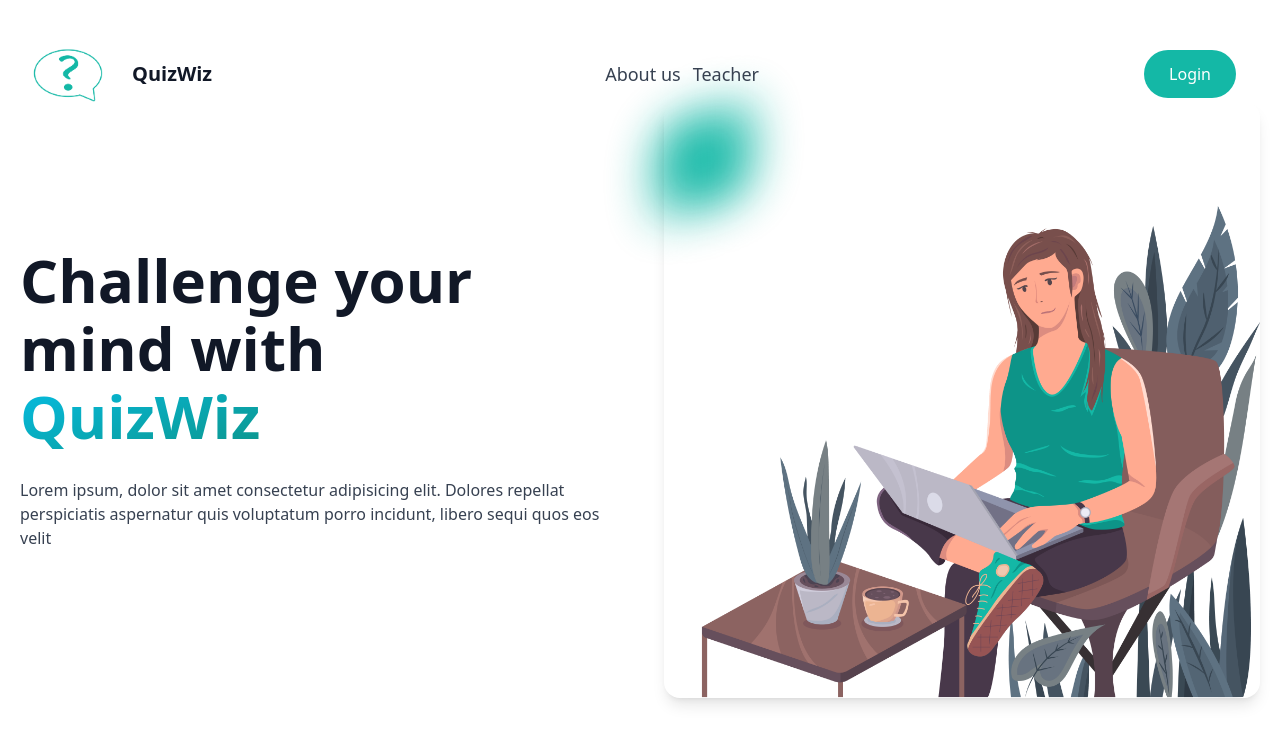
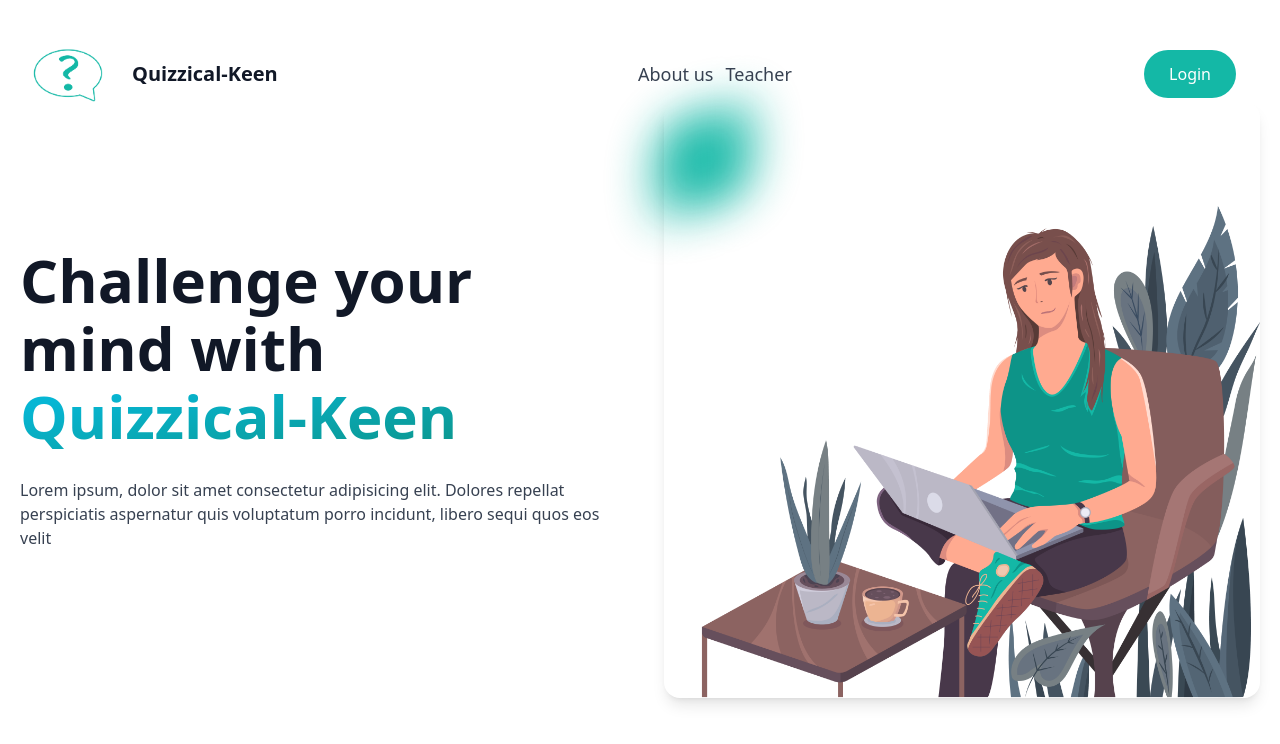
Before and after one commit to muhammadsufiyanbaig/QuizNex, a React (Create React App) app: page / in a window 1280 px wide. Shown: the top 744 px of the page. Built offline with nearby package versions, Linux system fonts and the light colour scheme.

Commit message:
change name

```diff
--- a/public/index.html
+++ b/public/index.html
@@ -7,7 +7,7 @@
     <meta name="theme-color" content="#000000" />
     <meta
       name="description"
-      content="QuizWiz: A Full stack application enabling teachers to create and administer quizzes for their students."
+      content="Quizzical-Keen: A Full stack application enabling teachers to create and administer quizzes for their students."
     />
     <link rel="apple-touch-icon" href="%PUBLIC_URL%/logo192.png" />
     <!--
@@ -24,7 +24,7 @@
       work correctly both with client-side routing and a non-root public URL.
       Learn how to configure a non-root public URL by running `npm run build`.
     -->
-    <title>QuizWiz</title>
+    <title>Quizzical-keen</title>
   </head>
   <body>
     <noscript>You need to enable JavaScript to run this app.</noscript>
--- a/src/components/LandingPage.js
+++ b/src/components/LandingPage.js
@@ -15,7 +15,7 @@ const LandingPage = () => {
           <h1 className="text-3xl sm:text-4xl md:text-5xl xl:text-6xl font-bold text-gray-900">
             Challenge your <span className="block py-2"> mind with </span>
             <span className="text-transparent bg-clip-text bg-gradient-to-br from-cyan-500 from-20% via-Teal-600 via-30% to-teal-600">
-              QuizWiz
+              Quizzical-Keen
             </span>{" "}
           </h1>
           <p className="mt-8 text-gray-700">
--- a/src/components/Navbar.js
+++ b/src/components/Navbar.js
@@ -52,7 +52,7 @@ const Navbar = () => {
                   className="rounded-3xl object-cover"
                 />
               </div>
-              <div className="inline-flex text-xl font-semibold text-gray-900">QuizWiz</div>
+              <div className="inline-flex text-xl font-semibold text-gray-900">Quizzical-Keen</div>
             </Link>
           </div>
 
--- a/src/components/Teacher/TeacherPortal.js
+++ b/src/components/Teacher/TeacherPortal.js
@@ -66,7 +66,9 @@ const TeacherPortal = () => {
     const storedTeacherId = localStorage.getItem("TeacherId");
     if (storedTeacherId) {
       try {
-        const response = await axiosInstance.post(`/teacher/portal`, { id: parseInt(storedTeacherId) });
+        const response = await axiosInstance.post(`/teacher/portal`, {
+          id: parseInt(storedTeacherId),
+        });
         setTeacher(response.data);
       } catch (error) {
         console.error("Error fetching teacher data:", error);
@@ -113,7 +115,6 @@ const TeacherPortal = () => {
   };
 
   const handleAddQuestion = () => {
-
     if (!question.question.trim()) {
       setErrorMessage("Please enter a question.");
       return;
@@ -153,7 +154,10 @@ const TeacherPortal = () => {
     if (allQuestions.length > 0) {
       try {
         const TeacherId = localStorage.getItem("TeacherId");
-        const response = await axiosInstance.post("/quiz/addQuestions",{ TeacherId, data: allQuestions });
+        const response = await axiosInstance.post("/quiz/addQuestions", {
+          TeacherId,
+          data: allQuestions,
+        });
         if (response.data.success === true) {
           setIsSuccessModalOpen(true);
           setSuccessMessage(response.data.message);
@@ -212,7 +216,9 @@ const TeacherPortal = () => {
                   </button>
                 </div>
               </>
-            ) : navigate('/teacher/auth/login')}
+            ) : (
+              navigate("/teacher/auth/login")
+            )}
           </div>
         </div>
       )}
@@ -224,11 +230,13 @@ const TeacherPortal = () => {
             <h1 className="text-2xl font-bold mb-4">
               <strong className="font-black">Current Key:</strong> {currentKey}
             </h1>
-          <h1 className="text-2xl font-bold mb-4">
-            <strong className="font-black">Secret Code:</strong> QUIZWIZ_TEACHER
-          </h1>
           </div>
-        <Link to={'/teacher/portal/score'} className="py-2 px-3 bg-teal-600 text-white text-lg rounded-xl">Score</Link>
+          <Link
+            to={"/teacher/portal/score"}
+            className="py-2 px-3 bg-teal-600 text-white text-lg rounded-xl"
+          >
+            Score
+          </Link>
         </div>
         {/* Question Form */}
         <div className="max-w-4xl mx-auto mb-8">
@@ -353,7 +361,6 @@ const TeacherPortal = () => {
                   <th className="px-6 py-3 text-left text-xs font-bold text-teal-600 uppercase tracking-wider">
                     Cancel
                   </th>
-
                 </tr>
               </thead>
               <tbody className="bg-gray-50 divide-y divide-gray-200">
```
Lines whose indentation alone changed are shown as unchanged.
